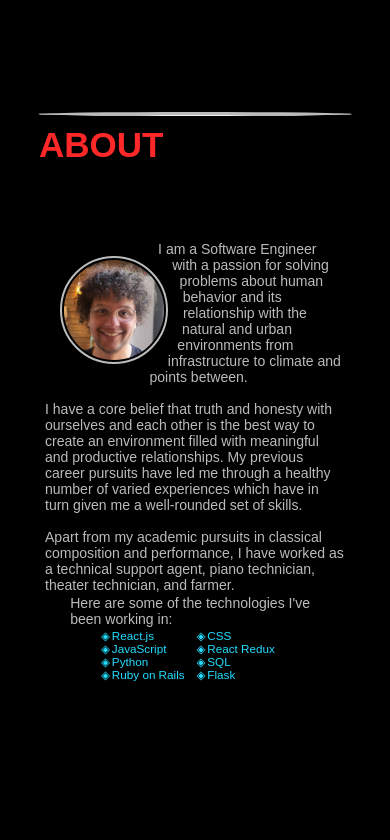
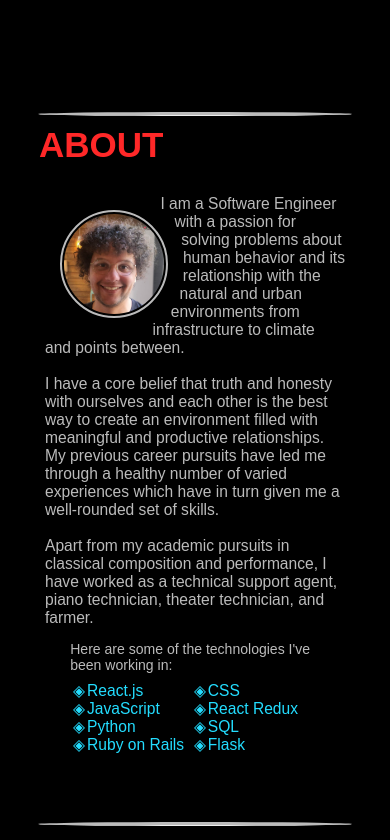
Before and after one commit to tdep/portfolio-site-v2, a React (Create React App) app: page / in a window 390 px wide. Shown: the part 780-1620 px from the top of the page. Built offline with nearby package versions, Linux system fonts and the light colour scheme; no server answers; the database is empty; a web font is replaced by a local one.

Commit message:
fixed about container height and font issues

```diff
--- a/src/styling/App.css
+++ b/src/styling/App.css
@@ -40,7 +40,7 @@ a {
   min-width: 80%;
   height: 110vh;
   min-height: fit-content;
-  margin-bottom: 8%;
+  /* margin-bottom: 8%; */
 }
 
 .section-title {
@@ -49,7 +49,7 @@ a {
   text-transform: uppercase;
   margin: 0 0 5% 0;
   padding: 0;
-  height: 10%;
+  /* height: 10%; */
 }
 
 .content-container {
@@ -79,8 +79,9 @@ a {
   background: #4fff19
 }
 
-@media screen and (max-width: 600px) {
+@media screen and (max-width: 602px) {
   .section-title {
     font-size: 35px;
+    margin: 0;
   }
 }
--- a/src/styling/about.css
+++ b/src/styling/about.css
@@ -1,4 +1,9 @@
 /* about section */
+
+#about {
+  height: fit-content;
+  min-height: fit-content;
+}
 
 #about h2 {
   color: #ff2828;
@@ -51,6 +56,7 @@
   flex-direction: column;
   align-items: center;
   justify-content: center;
+  margin: 3vw 0 8vw 0;
 }
 
 #tech-container p {
@@ -64,6 +70,7 @@
   justify-content: center;
   text-align: center;
   list-style-type: none;
+  margin: 2vw 0;
 }
 
 #tech-container li {
@@ -98,19 +105,19 @@
 }
 
 @media screen and (max-width: 602px) {
-
-  #about {
-    height: 84vh;
+  #about-container {
+    font-size: 4vw
   }
 
   #tech-container li {
+    font-size: 4vw;
+    text-align: left;
     margin: 0 1vw 0 1vw;
     width: 100%;
-    text-align: left;
     padding: 0 0 0 0.5vw;
   }
 
   #tech-container ul {
-    font-size: 3.3vw;
+    font-size: 3.6vw;
   }
 }
```
